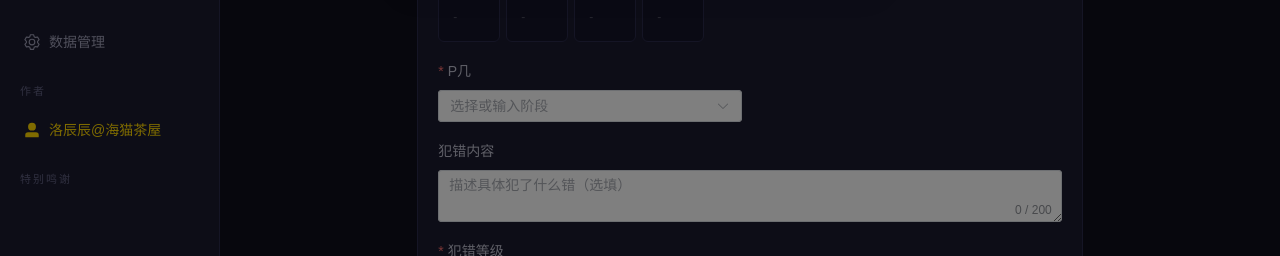
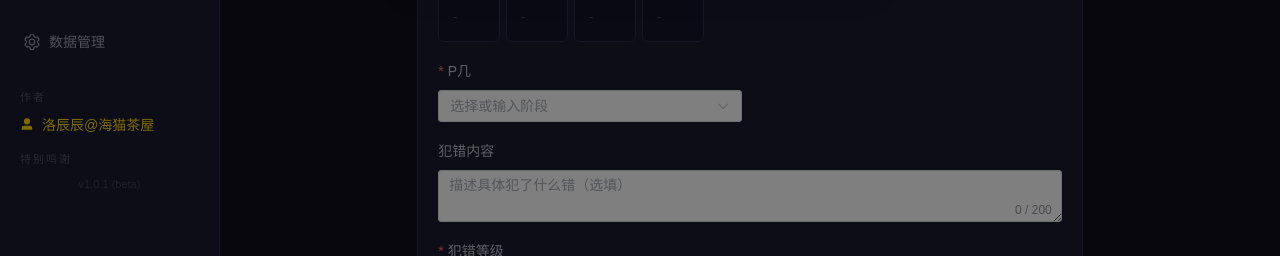
Before and after one commit to spqrwk/ff14-raid-tracker, a Vue app: page / in a window 1280 px wide. Shown: the part 447-703 px from the top of the page. Built offline with nearby package versions, Linux system fonts and the light colour scheme.

Commit message:
添加版本号，修复侧边栏排版，作者链接

```diff
--- a/src/App.vue
+++ b/src/App.vue
@@ -54,13 +54,13 @@
             <el-icon><Setting /></el-icon>
             <span>数据管理</span>
           </el-menu-item>
+        </el-menu>
+        <div class="sidebar-bottom">
           <div class="menu-divider">作者</div>
-          <el-menu-item index="" disabled class="author-item">
-            <el-icon><UserFilled /></el-icon>
-            <span><a href="https://ifdian.net/a/luochenchen123" target="_blank" style="color:#ffd700;text-decoration:none">洛辰辰@海猫茶屋</a></span>
-          </el-menu-item>
+          <div class="author-item"><el-icon><UserFilled /></el-icon><span><a href="https://ifdian.net/a/luochenchen123" target="_blank" style="color:#ffd700;text-decoration:none">洛辰辰@海猫茶屋</a></span></div>
           <div class="menu-divider">特别鸣谢</div>
-        </el-menu>
+          <div class="version-text">v1.0.1 (beta)</div>
+        </div>
       </el-aside>
 
       <el-main class="app-main">
@@ -221,6 +221,11 @@ body {
   color: #ffd700 !important;
 }
 
+.sidebar-bottom { padding: 8px 20px 16px; }
+.sidebar-bottom .menu-divider { font-size: 11px; color: #505060; letter-spacing: 2px; padding: 10px 0 4px; }
+.sidebar-bottom .author-item { display: flex; align-items: center; gap: 8px; color: #ffd700; font-size: 14px; padding: 6px 0; }
+.sidebar-bottom .version-text { text-align: center; color: #404050; font-size: 11px; padding-top: 8px; }
+
 /* ====== Element Plus 暗色主题 ====== */
 .el-card {
   background: #1a1a2e !important;
```
